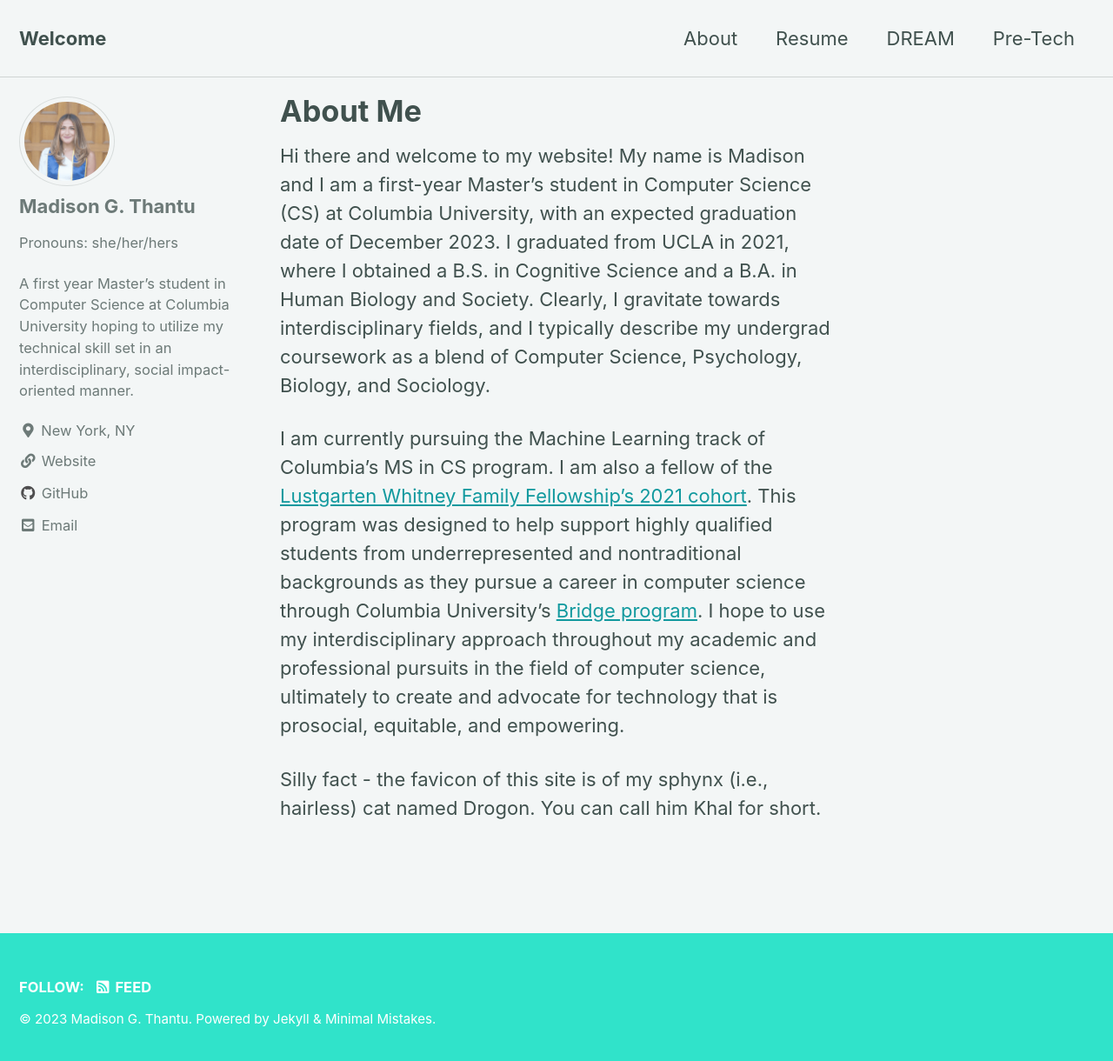
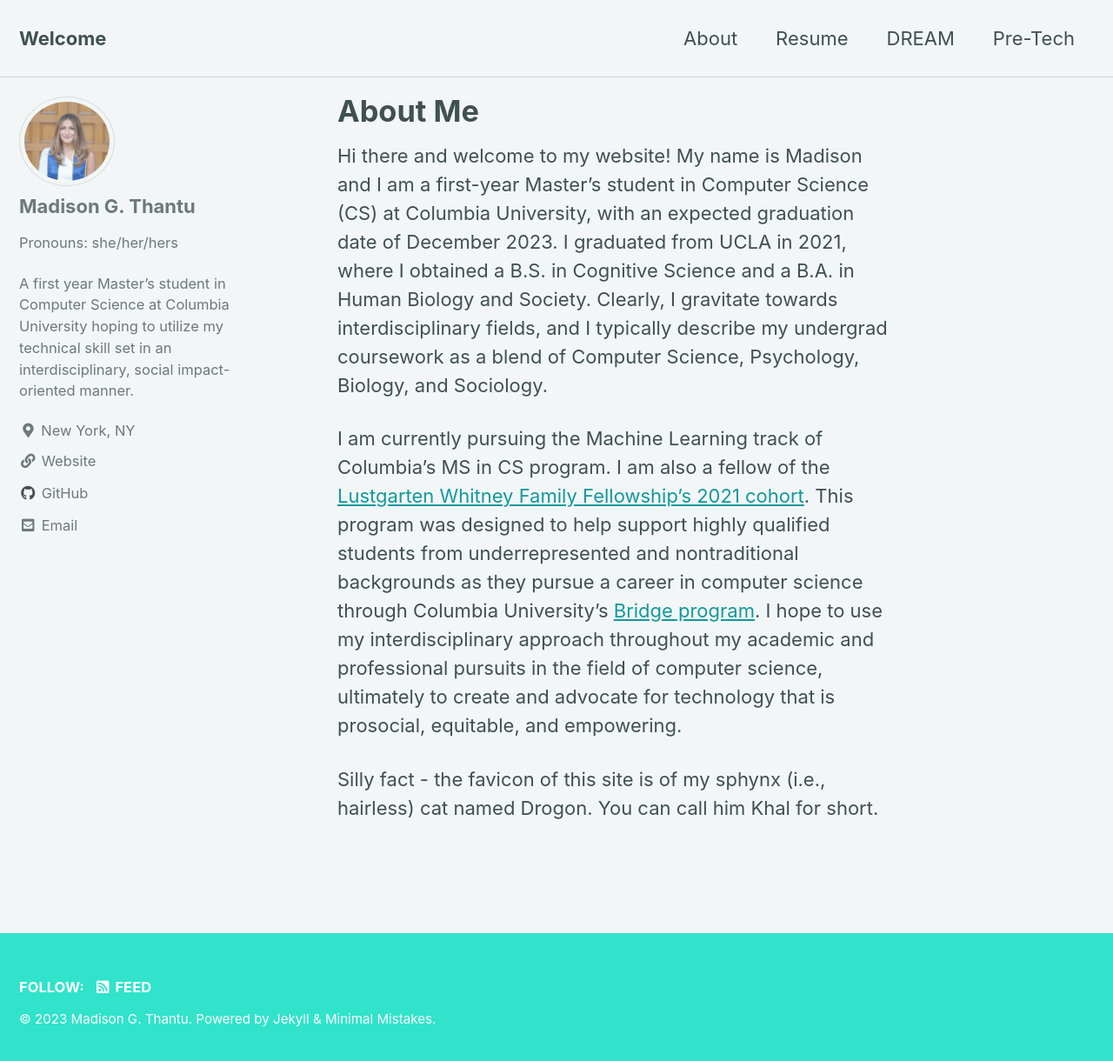
Before and after one commit to madisonthantu/about_mgt, a Jekyll site: the page built from index.md, in a window 1280 px wide and 1228 px high. Shown: the top 1220 px of the window at 87% size. Built offline with Jekyll 4.4.1, drawn with Linux system fonts in a browser that asks for light colours; cached includes are drawn as plain includes.

Commit message:
changed margins

```diff
--- a/_sass/minimal-mistakes/_page.scss
+++ b/_sass/minimal-mistakes/_page.scss
@@ -50,7 +50,7 @@
   .page__inner-wrap {
     float: left;
     margin-top: 1em;
-    margin-left: 0;
+    margin-left: 3em;
     margin-right: 0;
     width: 100%;
     clear: both;
```
